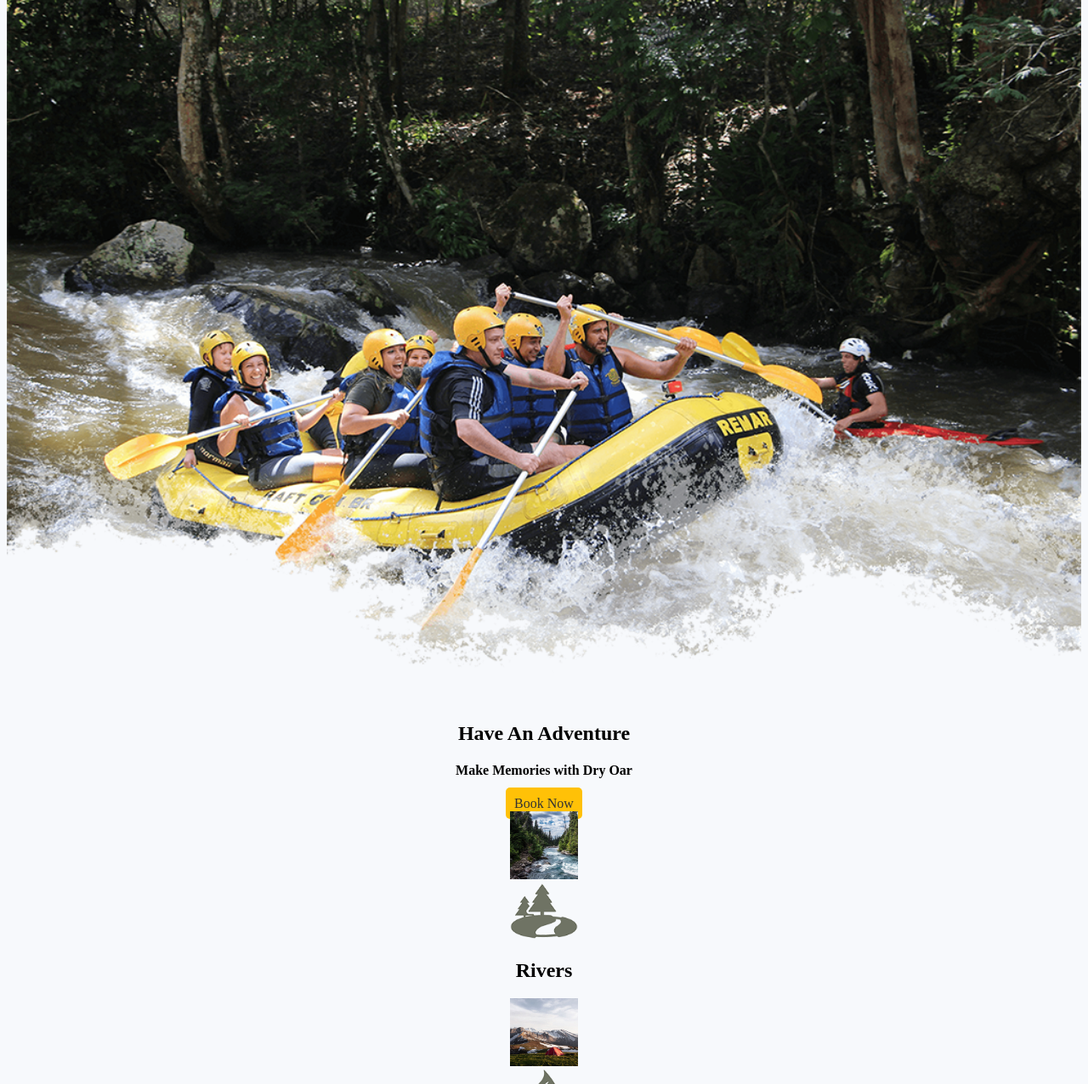
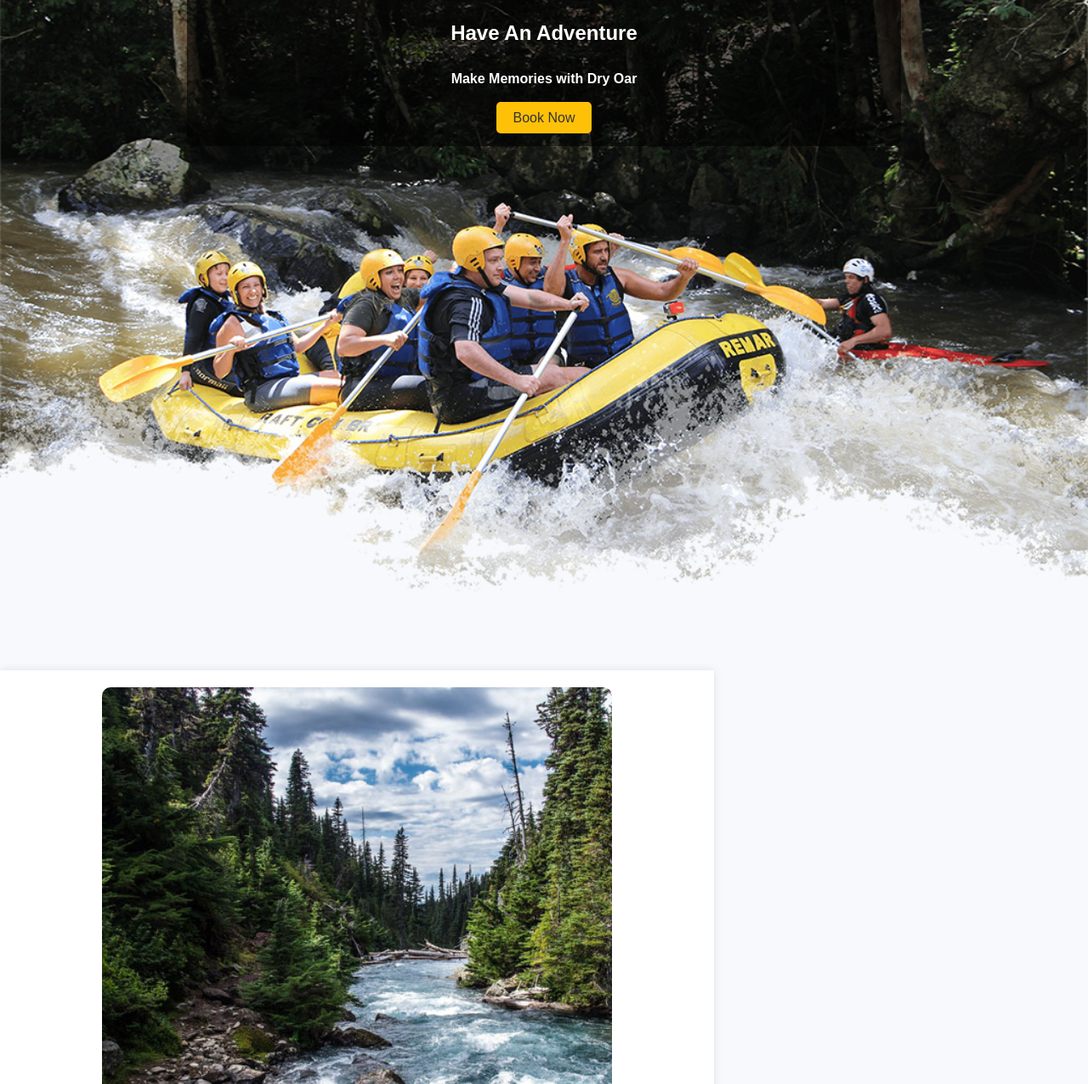
Before and after one commit to Adam-0215/wdd130, a plain HTML site: page wwr/index.html in a window 1280 px wide. Shown: the part 324-1600 px from the top of the page at 85% size. Drawn offline with Linux system fonts and the light colour scheme.

Commit message:
site plan added

```diff
--- a/wwr/styles/styles.css
+++ b/wwr/styles/styles.css
@@ -1,64 +1,132 @@
+
+body {
+    background-color: #F7F9FC;
+    margin: 0;
+    font-family: Arial, sans-serif;
+    line-height: 1.6;
+}
+
 #content {
-    max-width: 1600px;
+    max-width: 1200px;
     margin: 0 auto;
+    padding: 20px;
+}
+
+
+header {
+    background-color: #001F3F;
+    color: #FFFFFF;
+    padding: 20px;
+    text-align: center;
+}
+
+.logo {
+    width: 80px;
+}
+
+
+nav {
+    display: flex;
+    justify-content: center;
+    margin: 20px 0;
 }
 
 nav a {
-    text-align: center;
+    color: #FFFFFF;
     text-decoration: none;
+    margin: 0 15px;
     padding: 10px;
 }
 
 nav a:hover {
-    background-color: #FFD700; /* Yellow on hover */
-    color: #d9c2a3;
+    background-color: #FFD700;
+    color: #001F3F;
 }
 
-#hero-msg h1,
-#hero-msg h4 {
+
+#hero {
+    text-align: center;
+    margin-bottom: 40px;
+}
+
+#hero-box {
+    position: relative;
+}
+
+#hero-img {
+    width: 100%;
+    height: auto;
+}
+
+#hero-msg {
+    position: absolute;
+    top: 50%;
+    left: 50%;
+    transform: translate(-50%, -50%);
+    color: white;
+    text-align: center;
+    background-color: rgba(0, 0, 0, 0.6);
+    padding: 20px;
+    border-radius: 10px;
+}
+
+
+.main-grid {
+    display: flex;
+    flex-direction: column;
+    align-items: center;
+    justify-content: center;
+    gap: 40px;
+    margin: 40px auto;
+    width: 100%;
+    max-width: 1200px;
+}
+
+section {
+    width: 80%;
+    max-width: 800px;
+    box-shadow: 0 0 10px rgba(0, 0, 0, 0.1);
+    background-color: white;
+    text-align: center;
+    padding: 20px;
+}
+
+.card-img {
+    width: 100%;
+    height: auto;
+    border-radius: 10px;
+    max-width: 600px;
+    margin: 0 auto;
+    display: block;
+}
+
+.icon {
+    width: 100px;
+    height: auto;
+    margin: 10px auto;
+    display: block;
     text-align: center;
 }
 
-.button-box {
-    text-align: center;
+h2 {
+    font-size: 1.5em;
+    margin: 10px 0;
 }
 
-main section {
-    text-align: center;
+
+#background {
+    height: 300px;
+    background-color: #E0F7FA;
+    margin: 40px 0;
 }
 
-#background {
-    height: 725px;
-    background-color: #E0F7FA;
-}
-
-body {
-    background-color: #F7F9FC;
-}
-
-header {
-    background-color: #001F3F;
-}
 
 footer {
     background-color: #001F3F;
     color: #FFFFFF;
-}
-
-.book, .join {
-    background-color: #FFC107;
-    color: #333333;
-    text-decoration: none;
-    padding: 10px;
-    border-radius: 5px; /* Added for a button-like look */
-}
-
-.book:hover, .join:hover {
-    background-color: #FFB300;
-}
-
-footer p {
-    font-size: 1.2em;
+    text-align: center;
+    padding: 20px;
+    margin-top: 40px;
 }
 
 footer a {
@@ -70,16 +138,27 @@ footer a:hover {
     text-decoration: underline;
 }
 
-.logo, .card-img, .icon, #hero-img {
-    display: block;
-    margin: 0 auto;
+.social {
+    margin-top: 20px;
 }
 
-#hero-img {
-    width: 100%;
-    height: auto;
+.social a {
+    margin: 0 10px;
 }
 
-.card-img, .icon {
-    width: 80px;
+.button-box {
+    margin-top: 20px;
 }
+
+.book, .join {
+    background-color: #FFC107;
+    color: #333333;
+    text-decoration: none;
+    padding: 10px 20px;
+    border-radius: 5px;
+    transition: background-color 0.3s ease;
+}
+
+.book:hover, .join:hover {
+    background-color: #FFB300;
+}
```
